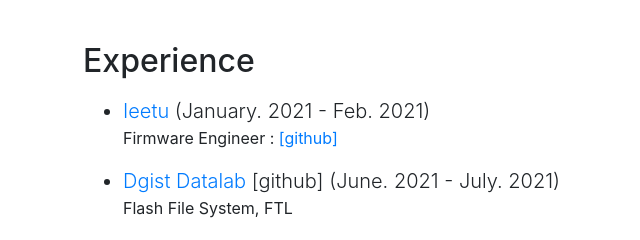
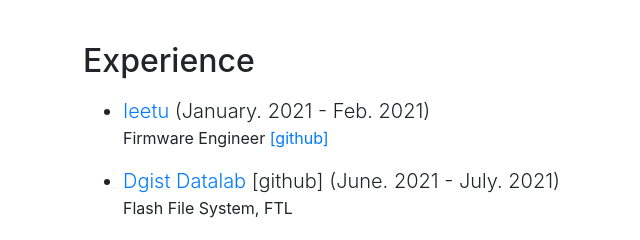
Before and after one commit to MinkiJo/MinkiJo.github.io, a website with bundled scripts: page index.html in a window 1280 px wide. Shown: the part 1580-1820 px from the top of the page, 2-642 px from the left. Built offline with nearby package versions, Linux system fonts and the light colour scheme.

Commit message:
Update index.html

```diff
--- a/index.html
+++ b/index.html
@@ -185,7 +185,7 @@
           <p class="lead">
             <ul>
               <li class="lead"><a href="http://ieetu.eplatform.co.kr/" target="_blank"> Ieetu </a> (January. 2021 - Feb. 2021)</li>
-              <p> Firmware Engineer : <a href="https://github.com/LeeJin0527/RealtimeBloodPressureMeasurement" target="_blank">[github]</a>
+              <p> Firmware Engineer  <a href="https://github.com/LeeJin0527/RealtimeBloodPressureMeasurement" target="_blank">[github]</a>
               <li class="lead"><a href="https://datalab.dgist.ac.kr/" target="_blank"> Dgist Datalab </a>[github] (June. 2021 - July. 2021)</li>
               <p>Flash File System, FTL<p> <a href="https://github.com/dgist-datalab/FlashFTLDriver" target="_blank"></a>
             </ul>
```
